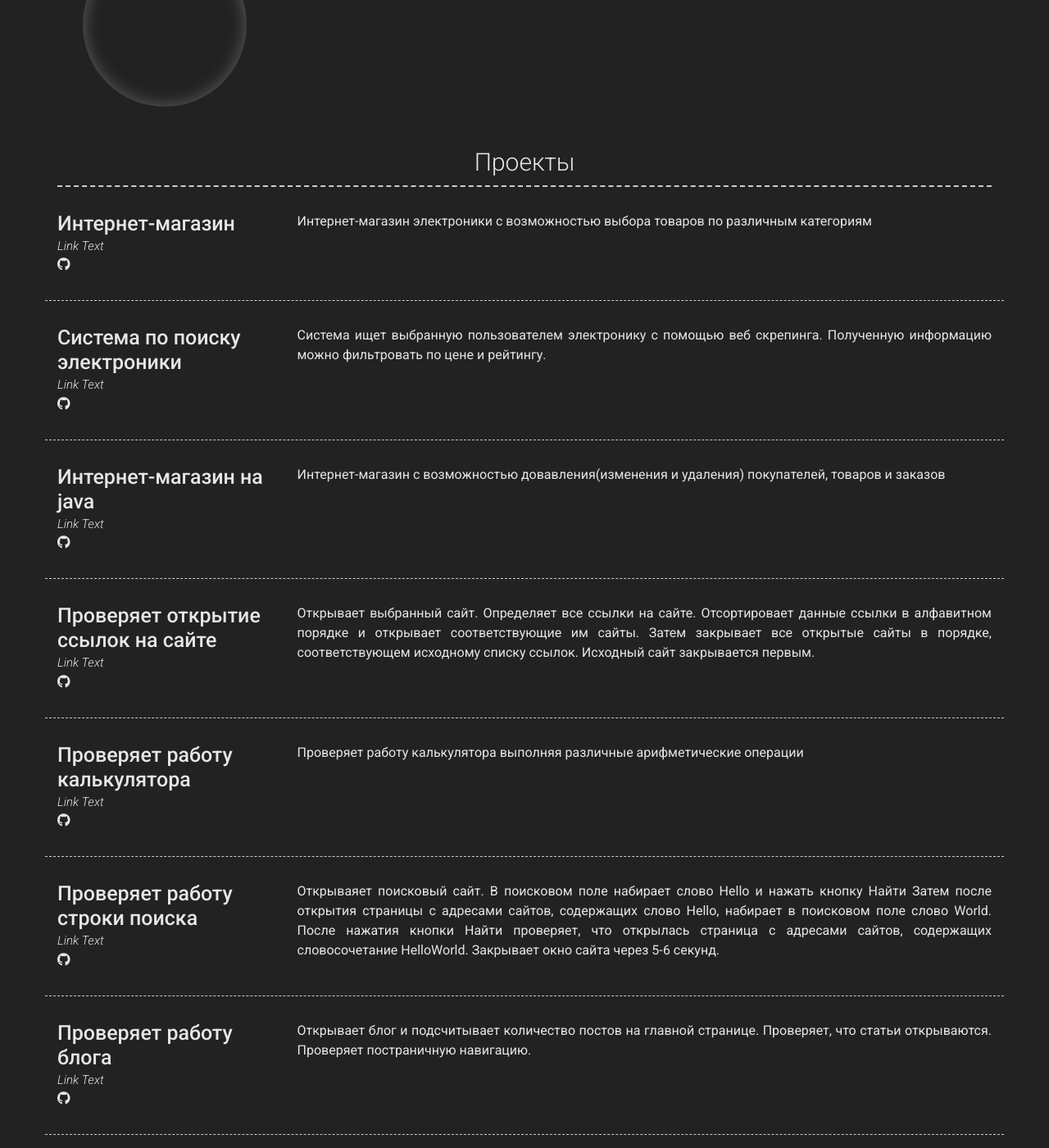
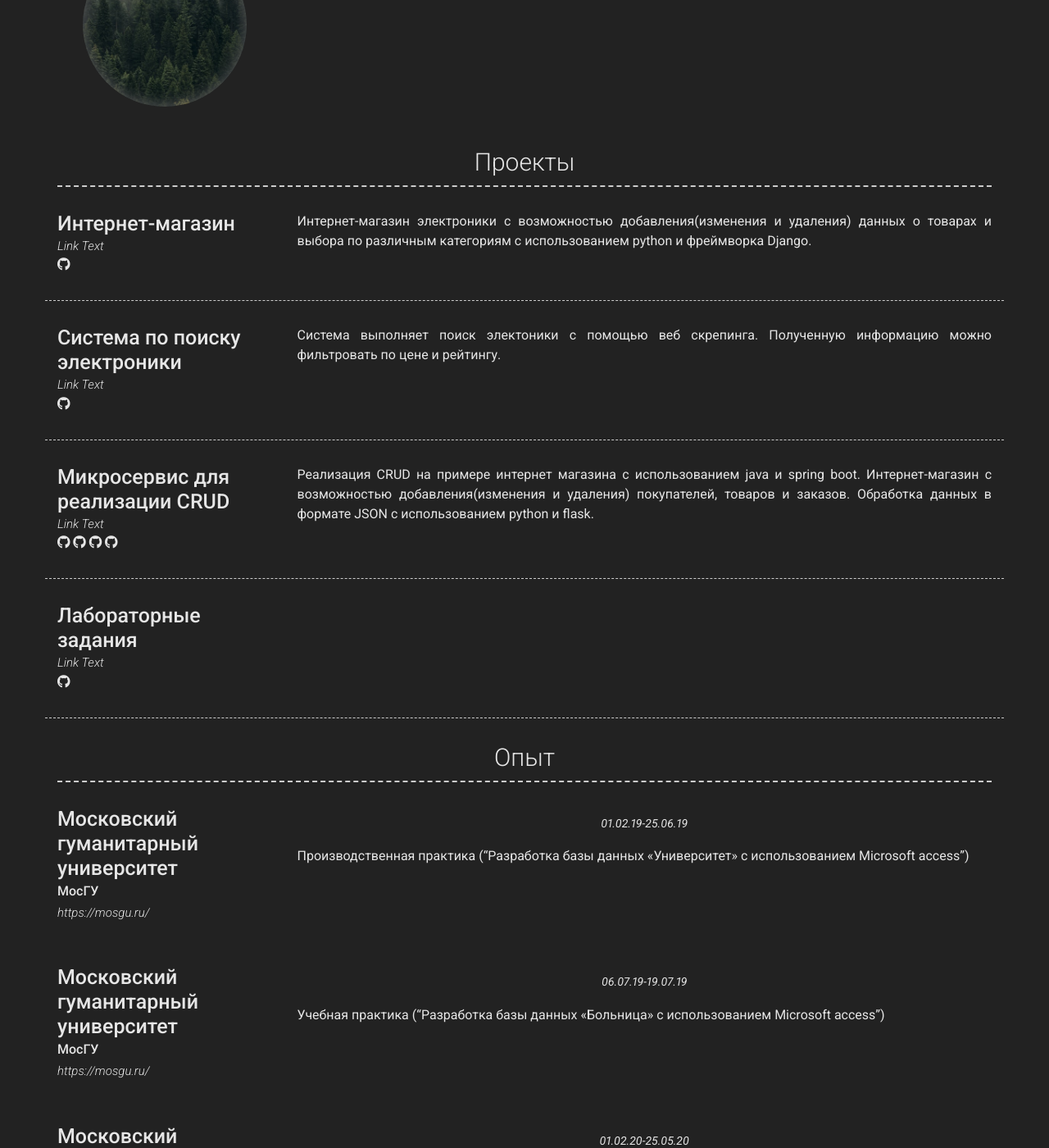
Before and after one commit to vovan13347/mysite, a Jekyll site: the page built from index.md, in a window 1280 px wide and 1400 px high, scrolled down 349 px. Shown: the whole window at 82% size. Built offline with Jekyll 4.4.1, drawn with Linux system fonts in a browser that asks for light colours; nearby versions of some CDN libraries; some of the changed text lies outside the part shown.

```diff
--- a/_config.yml
+++ b/_config.yml
@@ -54,10 +54,10 @@ additional_links:
 
 # About Section
 # about_title: About Me (Use this to override about section title)
-about_profile_image: Directory of profile image (eg. images/profile.jpg)
+about_profile_image: images/landscape-trees.jpg #Directory of profile image (eg. images/profile.jpg)
 about_content: | # this will include new lines to allow paragraphs
 
-  Ищу работу или стажировку по направлению Python разработчик
+  Ищу работу или стажировку по направлению web разработчик
 
 
 content:
@@ -81,7 +81,7 @@ content:
         #quote: >
           #Интернет-магазин
         description: | # this will include new lines to allow paragraphs
-          Интернет-магазин электроники с возможностью выбора товаров по различным категориям
+          Интернет-магазин электроники с возможностью добавления(изменения и удаления) данных о товарах и выбора по различным категориям с использованием python и фреймворка Django.
 
       - layout: left
         border: weak  # Value of `weak` will display a weak border below this item. # Any
@@ -97,14 +97,14 @@ content:
             url: https://github.com/vovan13347/FlaskMicroservice
 
         description: | # this will include new lines to allow paragraphs
-          Система ищет выбранную пользователем электронику с помощью веб скрепинга. Полученную информацию можно фильтровать по цене и рейтингу.
+           Система выполняет поиск электоники с помощью веб скрепинга. Полученную информацию можно фильтровать по цене и рейтингу.
 
 
 
       - layout: left
         border: weak  # Value of `weak` will display a weak border below this item. # Any
                       # other value (or no value) means no border will be displayed
-        title: Интернет-магазин на java
+        title: Микросервис для реализации CRUD
         link: Link to project (eg. sproogen.github.io/modern-resume-theme)(optional)
         link_text: Link Text
 
@@ -114,86 +114,41 @@ content:
             icon: fab fa-github
             url: https://github.com/vovan13347/JavaShop
 
+          - title: GetData
+            icon: fab fa-github
+            url: https://github.com/vovan13347/GetData
+
+          - title: GetGoods
+            icon: fab fa-github
+            url: https://github.com/vovan13347/GetGoods
+
+          - title: MonitorPrice
+            icon: fab fa-github
+            url: https://github.com/vovan13347/MonitorPrice
 
         description: | # this will include new lines to allow paragraphs
-          Интернет-магазин с возможностью довавления(изменения и удаления) покупателей, товаров и заказов
+          Реализация CRUD на примере интернет магазина с использованием java и spring boot.
+          Интернет-магазин с возможностью добавления(изменения и удаления) покупателей, товаров и заказов.
+          Обработка данных в формате JSON  с использованием python и flask.
+
 
 
       - layout: left
         border: weak  # Value of `weak` will display a weak border below this item. # Any
                       # other value (or no value) means no border will be displayed
-        title: Проверяет открытие ссылок на сайте
+        title: Лабораторные задания
         link: Link to project (eg. sproogen.github.io/modern-resume-theme)(optional)
         link_text: Link Text
 
         additional_links:
 
-          - title: SeleniumTestSiteLink
+          - title: Selenium
             icon: fab fa-github
-            url: https://github.com/vovan13347/SeleniumTestSiteLink
+            url:
 
 
         description: | # this will include new lines to allow paragraphs
-          Открывает выбранный сайт. Определяет все ссылки на сайте.
-          Отсортировает данные ссылки в алфавитном порядке и открывает соответствующие им сайты.
-          Затем закрывает все открытые сайты в порядке, соответствующем исходному списку ссылок.
-          Исходный cайт закрывается первым.
 
-
-      - layout: left
-        border: weak  # Value of `weak` will display a weak border below this item. # Any
-                      # other value (or no value) means no border will be displayed
-        title: Проверяет работу калькулятора
-        link: Link to project (eg. sproogen.github.io/modern-resume-theme)(optional)
-        link_text: Link Text
-
-        additional_links:
-
-          - title: TestSeleniumCaclculator
-            icon: fab fa-github
-            url: https://github.com/vovan13347/TestSeleniumCaclculator
-
-
-        description: | # this will include new lines to allow paragraphs
-          Проверяет работу калькулятора выполняя различные арифметические операции
-
-
-      - layout: left
-        border: weak  # Value of `weak` will display a weak border below this item. # Any
-                      # other value (or no value) means no border will be displayed
-        title: Проверяет работу строки поиска
-        link: Link to project (eg. sproogen.github.io/modern-resume-theme)(optional)
-        link_text: Link Text
-
-        additional_links:
-
-          - title: TestSeleniumSearch
-            icon: fab fa-github
-            url: https://github.com/vovan13347/TestSeleniumSearch
-
-
-        description: | # this will include new lines to allow paragraphs
-          Открываяет поисковый сайт. В поисковом поле набирает слово Hello и нажать кнопку Найти
-          Затем после открытия страницы с адресами сайтов, содержащих слово Hello, набирает в поисковом поле слово World.
-          После нажатия кнопки Найти проверяет, что открылась страница с адресами сайтов, содержащих словосочетание HelloWorld.
-          Закрывает окно сайта через 5-6 секунд.
-
-      - layout: left
-        border: weak  # Value of `weak` will display a weak border below this item. # Any
-                      # other value (or no value) means no border will be displayed
-        title: Проверяет работу блога
-        link: Link to project (eg. sproogen.github.io/modern-resume-theme)(optional)
-        link_text: Link Text
-
-        additional_links:
-
-          - title: TestSeleniumBlog
-            icon: fab fa-github
-            url: https://github.com/vovan13347/TestSeleniumBlog
-
-
-        description: | # this will include new lines to allow paragraphs
-          Открывает блог и подсчитывает количество постов на главной странице. Проверяет, что статьи открываются. Проверяет постраничную навигацию.
 
 
   - title: Опыт
@@ -210,7 +165,7 @@ content:
       - layout: left
         title: Московский гуманитарный университет
         sub_title: МосГУ
-        link:
+        link: https://mosgu.ru/
         quote: >
           06.07.19-19.07.19
         description: Учебная практика ("Разработка базы данных «Больница» с использованием Microsoft access")
@@ -223,42 +178,6 @@ content:
           01.02.20-25.05.20
         description: Производственная практика ("Разработка оконных приложений с использованием MS SQL Server и Visual Studio")
 
-      - layout: left
-        title: Московский гуманитарный университет
-        sub_title: МосГУ
-        link:
-        quote: >
-          30.05.20-12.06.20
-        description: Преддипломная практика("Разработка интернет-магазина с использованием фреймворка Django")
-
-
-      - layout: left
-        title: Московский технический университет связи и информатики
-        sub_title: МТУСИ
-        link: https://mtuci.ru/
-        quote: >
-          01.02.21-25.06.21
-        description: Производственная практика ("Исследование и разработка архитектуры информационной системы по поиску электроники по критерию стоимости и надёжности с использованием сервис-ориентированной архитектуры")
-
-
-      - layout: left
-        title: Московский технический университет связи и информатики
-        sub_title: МТУСИ
-        link:
-        quote: >
-          06.07.21-19.07.21
-        description:
-          Учебная практика ("Разработка контейнера и микросервиса на Java с помощью Spring Boot и развертывание на Docker")
-
-
-      - layout: left
-        title: Московский технический университет связи и информатики
-        sub_title: МТУСИ
-        link:
-        quote: >
-          01.09.21-31.12.21
-        description:
-          Производственная практика ("Тестирование веб-сайтов с помощью Python и инструмента Selenium")
 
 
       - layout: left
@@ -281,14 +200,6 @@ content:
           Производственная практика ("Разработка распределенной информационной системы для обслуживания гостиничного комплекса с помощью СУБД MS SQL Server и C#")
 
 
-      - layout: left
-        title: Московский технический университет связи и информатики
-        sub_title: МТУСИ
-        link:
-        quote: >
-          23.01.23-05.02.23
-        description:
-          Производственная практика ("Разработка системы поиска товаров с использованием веб-скрепинга и развертывание результатов с помощью фреймворка Flask")
 
 
 
@@ -322,7 +233,7 @@ content:
 
 
 # Footer
-footer_show_references: true
+footer_show_references: false
 # references_title: References on request (Override references text)
 
 # Build settings
--- a/_includes/about.html
+++ b/_includes/about.html
@@ -1,6 +1,6 @@
 <div class="container intro-container">
   <h3 id="{{ site.about_title | slugify | default: 'about-me' }}">{{ site.about_title | default:
-  "About Me" }}</h3>
+  "Обо мне" }}</h3>
   <div class="row clearfix">
     {%- if site.about_profile_image -%}
       <div class="col-xs-12 col-sm-4 col-md-3 no-print">
```
